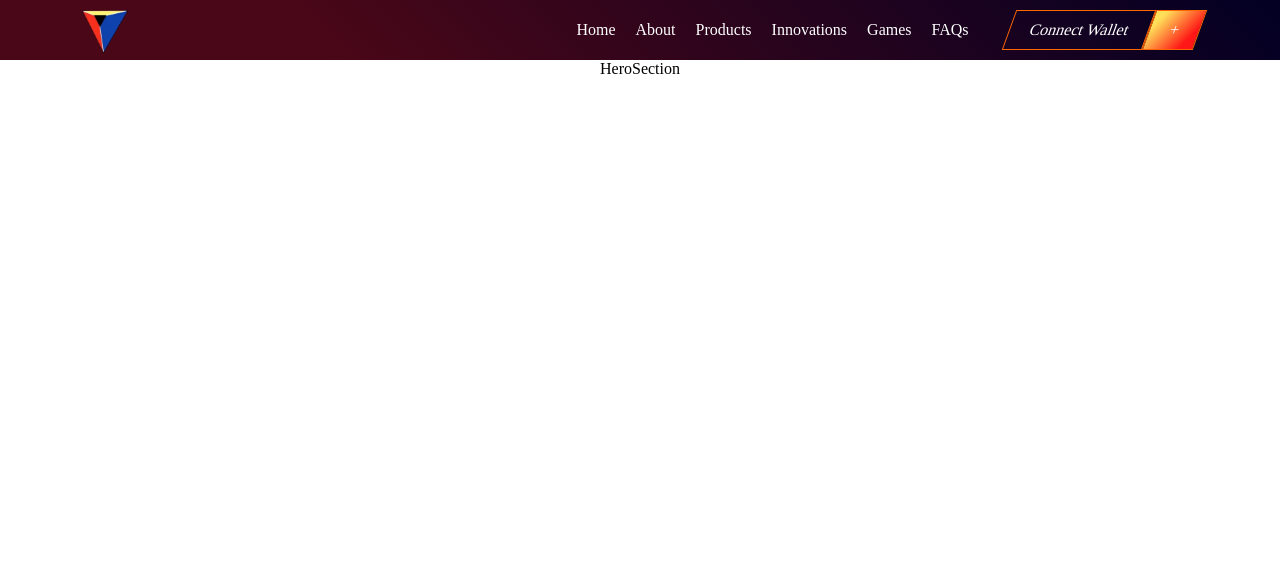
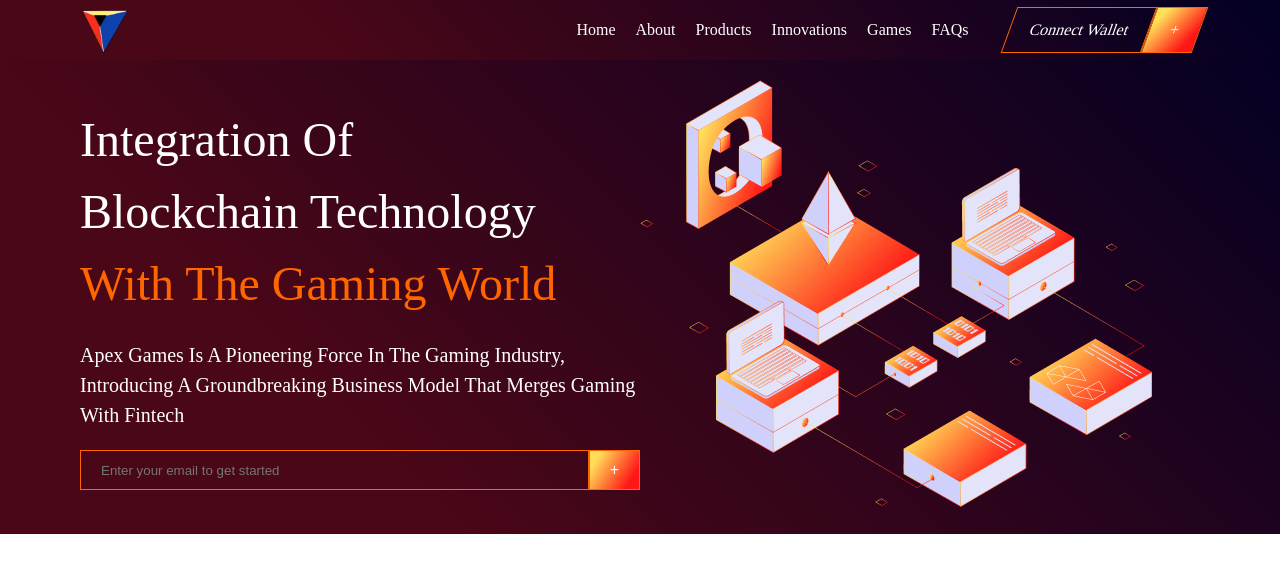
Before and after one commit to AdilAzhari/testing, a React (Vite) app: page / in a window 1280 px wide. Shown: the top 572 px of the page. Built offline with nearby package versions, Linux system fonts and the light colour scheme.

Commit message:
feat: hero section created

```diff
--- a/src/App.css
+++ b/src/App.css
@@ -3,4 +3,7 @@
   margin: 0 auto;
   /* padding: 2rem; */
   text-align: center;
+  background: rgb(74,7,23);
+  background: linear-gradient(45deg, rgba(74,7,23,1) 0%, rgba(74,7,23,1) 25%, rgba(2,0,36,1) 100%);
+  line-height: 1.5;
 }
--- a/src/components/HeroSection/HeroSection.css
+++ b/src/components/HeroSection/HeroSection.css
@@ -1,3 +1,64 @@
-.heros-section {
+.hero-section {
+    display: flex;
+    align-items: center;
+    text-align: left;
+    padding: 20px;
+}
 
+.hero-section > div {
+    flex: 1;
 }
+
+.content-container > h1 > span {
+    color: #ff6600;
+}
+
+.content-container h1 {
+  font-size: 48px;
+  font-weight: normal;
+  color: #FFFFFF;
+}
+
+.content-container p {
+  font-size: 20px;
+  font-weight: lighter;
+  color: #FFFFFF;
+  margin: 20px 0;
+}
+
+.content-container > form {
+    display: flex;
+}
+
+.content-container > form > input {
+    width: 100%;
+    padding: 10px 20px;
+    background: none;
+    color: #FFFFFF;
+    outline: none;
+    border: 1px solid #ff6600;
+}
+
+.content-container > form > button {
+  color: #ffffff;
+  padding: 10px 20px;
+  font-size: 16px;
+  border: 1px solid #ff6600;
+  /* transform: skew(-20deg); */
+  background: linear-gradient(121.76deg, #FFDE59 15.41%, #FF1616 81.48%);
+  cursor: pointer;
+}
+
+.image-container {
+    display: none;
+}
+
+@media (min-width: 768px) {
+    .hero-section {
+        padding: 20px 80px;
+    }
+
+    .image-container {
+        display: block;
+    }
+}
--- a/src/components/HeroSection/HeroSection.jsx
+++ b/src/components/HeroSection/HeroSection.jsx
@@ -1,7 +1,28 @@
+import hero_image from "../../assets/heroImage.png";
+import "./HeroSection.css";
+
 const HeroSection = () => {
   return (
     <section data-testid='herosection1' className='hero-section'>
-      HeroSection
+      <div className='content-container'>
+        <h1>
+          Integration Of <br />
+          Blockchain Technology <br />
+          <span>With The Gaming World</span>
+        </h1>
+        <p>
+          Apex Games Is A Pioneering Force In The Gaming Industry, Introducing A
+          Groundbreaking Business Model That Merges Gaming With Fintech
+        </p>
+
+        <form action=''>
+          <input type='email' placeholder='Enter your email to get started' />
+          <button type='submit'>+</button>
+        </form>
+      </div>
+      <div className='image-container'>
+        <img src={hero_image} alt='hero image' />
+      </div>
     </section>
   );
 };
```
Also changed, not shown: src/assets/heroImage.png (added), src/components/HeroSection/RegistratonForm.jsx (added).
